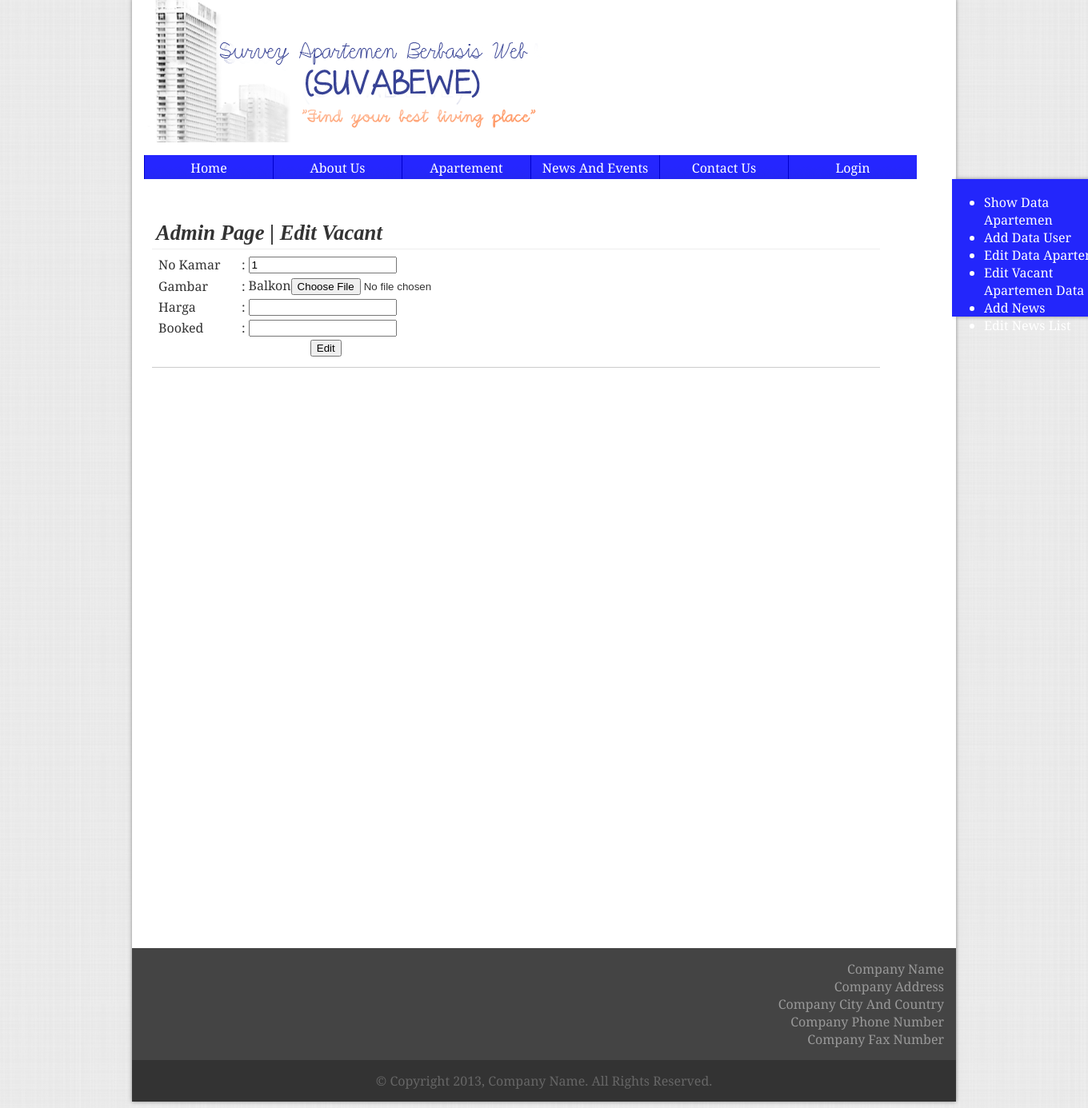
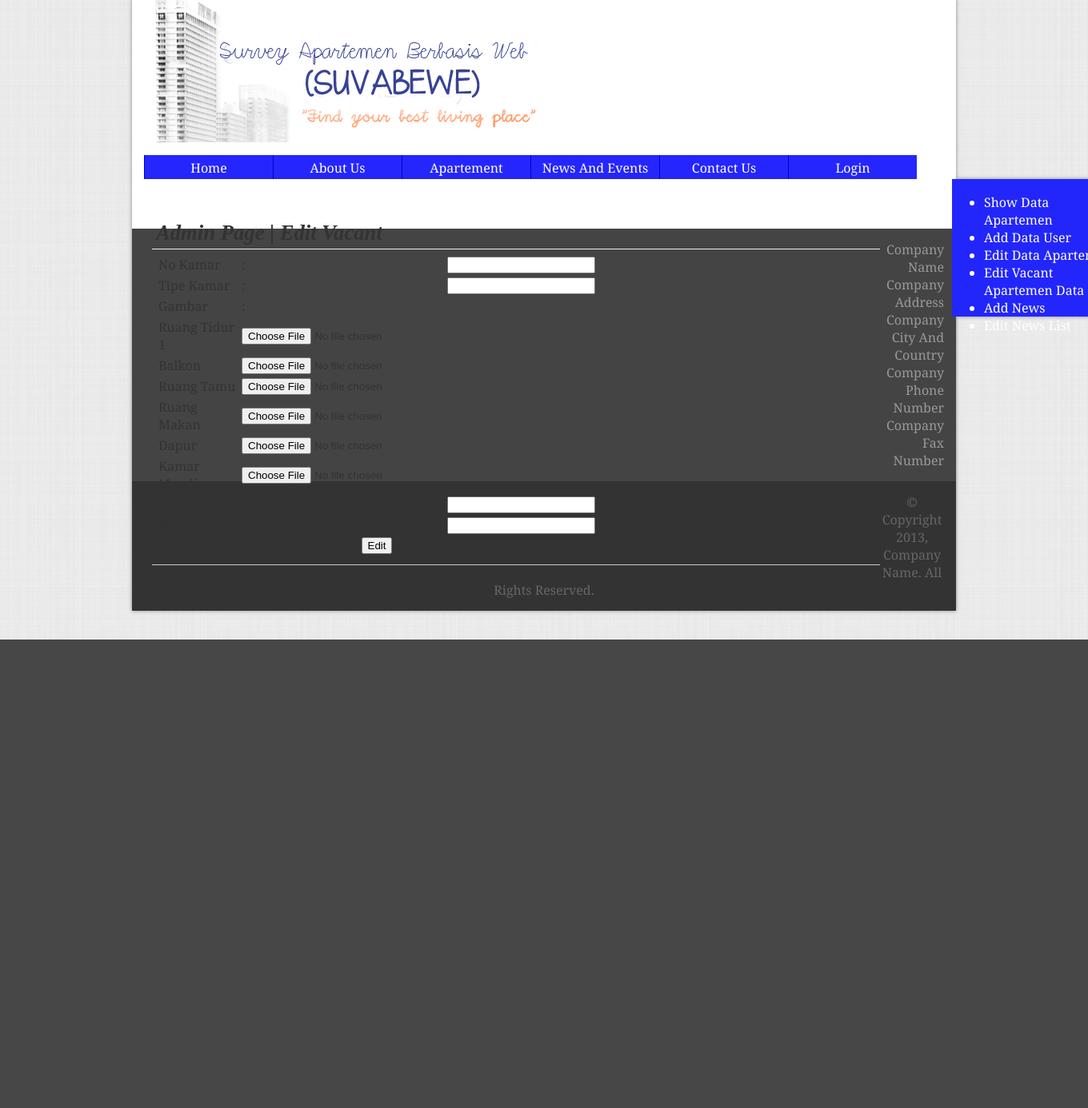
Before and after one commit to Mikroskil/Joystick, a PHP site: page /file/editvacant.php?no_kamar=1 in a window 1360 px wide; the page is wider, and only the part inside the window is pictured. Shown: that part at 80% size. After the commit the page ends 800 px from the top of that part, so only its background shows below. Run offline with PHP 8.4, Linux system fonts and the light colour scheme; data comes from the database, SQL or seed files in the repository; tables that the repository leaves empty hold one stand-in row (values such as "Sample post"); data that the repository does not hold is empty.

Commit message:
Perbaikan 2

```diff
--- a/file/editapt.php
+++ b/file/editapt.php
@@ -43,7 +43,7 @@
 									while(($row=mysql_fetch_array($pilihtabel)))
 									{
 										$i = $i + 1;
-										if ($row['no_kamar'] != 100)
+										if (($row['no_kamar'] != 100) & ($row['available'] != 1))
 										{
 											echo
 												"<tr>
--- a/file/editvacant.php
+++ b/file/editvacant.php
@@ -2,12 +2,45 @@
 	<head>
 		<title>SUVABEWE | Admin Page</title>
 		<link rel="stylesheet" href="../css/templates.css" type="text/css" />
+		<?php
+			require_once "connect.php";
+
+			$pilihtabel = mysql_query("SELECT * FROM apartemen WHERE no_kamar = " . $_GET['no_kamar'] );
+
+			while($row=mysql_fetch_array ($pilihtabel))
+			{
+				$data['id'] = $row['no_kamar'];
+				$data['tipe'] = $row['type_kamar'];
+				$data['nama'] = $row['nama_pemilik'];
+				$data['pass'] = $row['password'];
+				$data['email'] = $row['email'];
+				$data['listrik'] = $row['tagihan_listrik'];
+				$data['air'] = $row['tagihan_air'];
+			}
+
+			if ($data['tipe'] == 'A')
+			{
+				$rowspan = 7;
+				$height = 500;
+			}
+			else if ($data['tipe'] == 'B')
+			{
+				$rowspan = 8;
+				$height = 525;
+			}
+			else if ($data['tipe'] == 'C')
+			{
+				$rowspan = 9;
+				$height = 550;
+			}
+
+		?>
 	</head>
 	<body>
 		<div class="wrapper" id="wrapper">
 		<?php include_once ('header.php');?>
 		<?php include_once('sidemenu.php');?>
-		  <div class="container confmargin" style="height:900px">
+		  <div class="container confmargin" style="height:<?php echo $height;?>px">
 				<div class="section showapt">
 					<div class="sectionheader bottomline">
 						<b>Admin Page | Edit Vacant</b>
@@ -18,13 +51,46 @@
 							<tr>
 								<td width="100">No Kamar</td>
 								<td>:</td>
-								<td><input type="text" readonly value="<?php if (isset($_GET['no_kamar'])) echo $_GET['no_kamar'] ?>"></td>
+								<td><input type="text" readonly value="<?php echo $data['id'];?>"></td>
+							</tr>
+							<tr>
+								<td>Tipe Kamar</td>
+								<td>:</td>
+								<td><input type="text" readonly value="<?php echo $data['tipe'];?>"></td>
 							</tr>
 							<tr>
 								<td width="100">Gambar</td>
-								<td>:</td>
-								<td>Balkon<input type="file"></td>
+								<td rowspan="<?php echo $rowspan;?>" valign="top" >:</td>
+								<td></td>
 							</tr>
+							<tr><td>Ruang Tidur 1</td><td><input name='tidur1' type='file'></td></tr>
+							<?php
+								if (($data['tipe'] == 'B') | ($data['tipe'] == 'C'))
+								echo "<tr><td>Ruang Tidur 2</td><td><input name='tidur1' type='file'></td></tr>";
+								if ($data['tipe'] == 'C')
+								echo "<tr><td>Ruang Tidur 3</td><td><input name='tidur3' type='file'></td></tr>";
+							?>
+							<tr>
+								<td>Balkon</td>
+								<td><input name='balkon' type='file'></td>
+							</tr>
+							<tr>
+								<td>Ruang Tamu</td>
+								<td><input name='tamu' type='file'></td>
+							</tr>
+							<tr>
+								<td>Ruang Makan</td>
+								<td><input name='makan' type='file'></td>
+							</tr>
+							<tr>
+								<td>Dapur</td>
+								<td><input name='dapur' type='file'></td>
+							</tr>
+							<tr>
+								<td>Kamar Mandi</td>
+								<td><input name='mandi' type='file'></td>
+							</tr>
+
 							<tr>
 								<td wdith="100">Harga</td>
 								<td>:</td>
```
